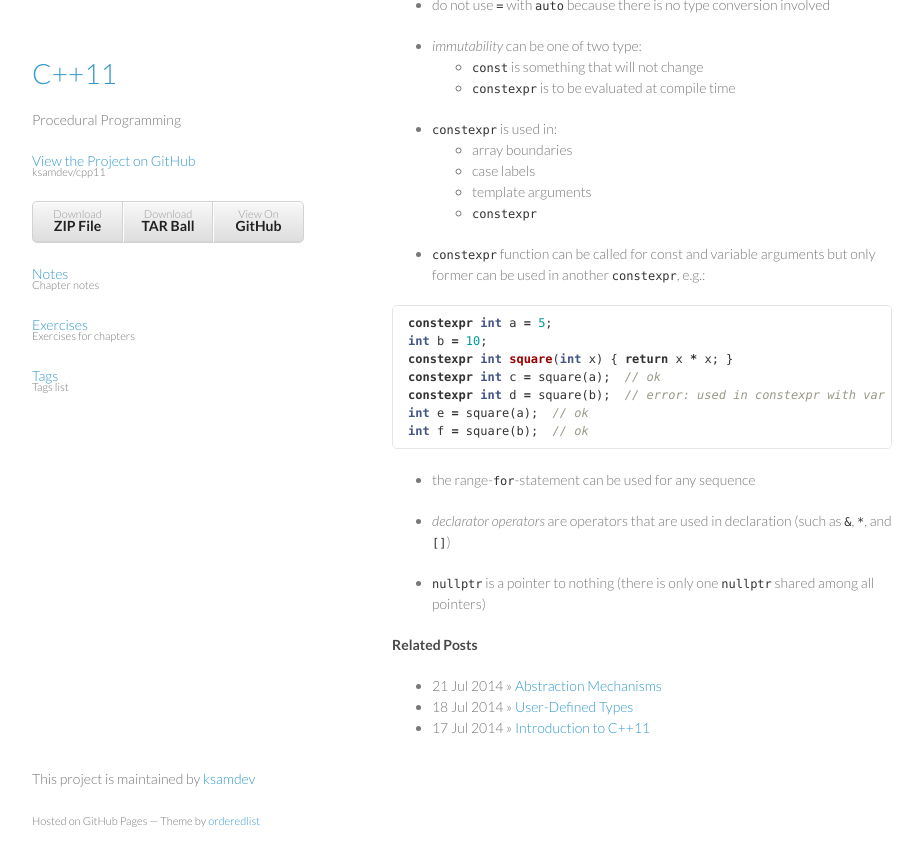
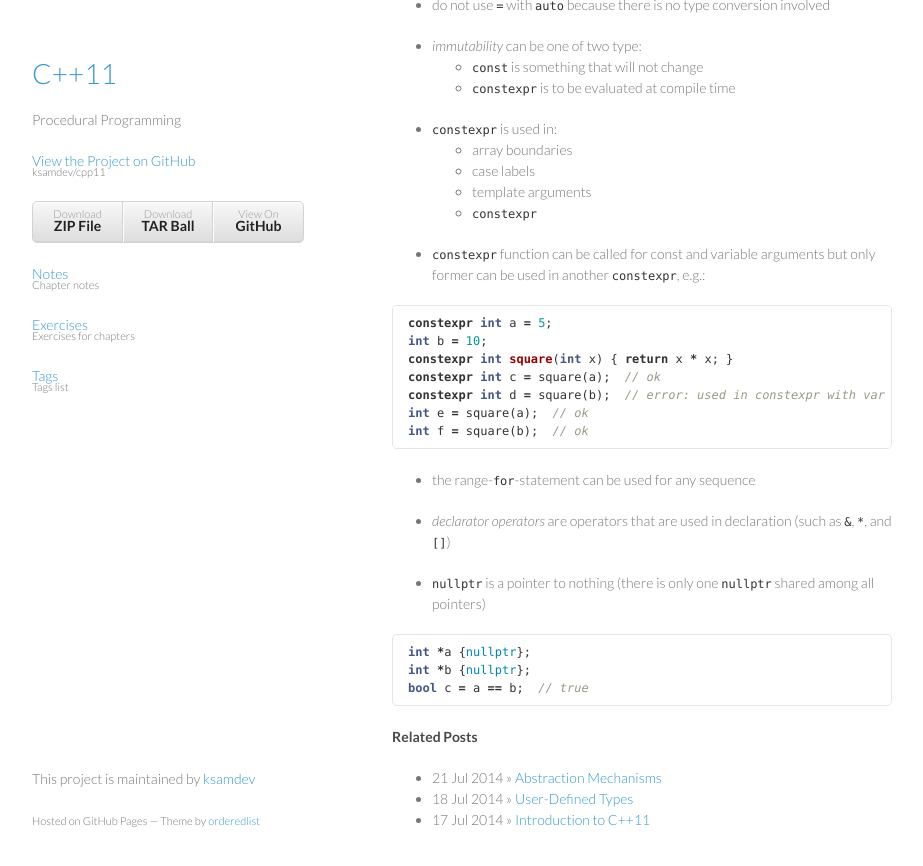
Before and after one commit to musasesay/cpp11, a Jekyll site: the page built from _posts/chapter2/2014-07-18-procedural_programming.md, in a window 1280 px wide and 900 px high, scrolled down 630 px. Shown: the top 866 px of the window, without its empty margins (178-1101 px from the left). Built offline with Jekyll 4.4.1, drawn with Linux system fonts in a browser that asks for light colours; Markdown is read by kramdown in place of the engine named in the settings; some of the changed text lies outside the part shown.

Commit message:
review ch2 proc prog

````diff
--- a/_posts/chapter2/2014-07-18-procedural_programming.md
+++ b/_posts/chapter2/2014-07-18-procedural_programming.md
@@ -3,7 +3,7 @@ title: Procedural Programming
 categories: notes
 chapter: 2
 layout: post
-tags: constexpr range-for-statement immutability
+tags: constexpr range-for-statement immutability declaration auto nullptr
 ---
 
 * `vim` > source | `compile` > object | `link` > executable
@@ -61,3 +61,9 @@ int f = square(b);  // ok
 
 * `nullptr` is a pointer to nothing (there is only one `nullptr` shared among
   all pointers)
+
+```c++
+int *a {nullptr};
+int *b {nullptr};
+bool c = a == b;  // true
+```
````
